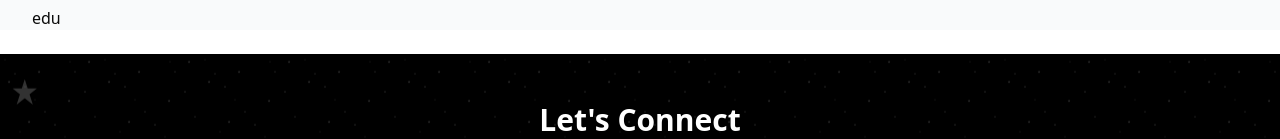
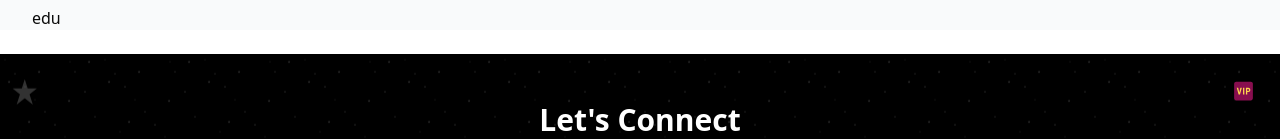
Before and after one commit to Marg0n/next-level-portfolio, a Next.js app: page / in a window 1280 px wide. Shown: the part 2027-2166 px from the top of the page. Built offline with nearby package versions, Linux system fonts and the light colour scheme.

Commit message:
Add: Added login route in footer for me to my dashboard.

```diff
--- a/src/components/shared/footer/Footer.tsx
+++ b/src/components/shared/footer/Footer.tsx
@@ -1,13 +1,25 @@
-
+"use client"
 
 import { Github, Linkedin, Twitter } from 'lucide-react';
 import './Footer.css'
+import { FcVip } from 'react-icons/fc';
+import { useRouter } from 'next/navigation';
 
 export function Footer() {
+
+  //* Router
+  const router = useRouter();
+
+  const login = () => {
+    router.push('/login');
+  };
+
   return (
     <footer className="relative bg-black text-white py-12 w-full">
+
       {/* Cosmic Background */}
       <div className="absolute inset-0 bg-gradient-to-t from-black via-transparent to-transparent opacity-50"></div>
+
       {/* Animated Stars */}
       <div className="absolute inset-0 bg-stars bg-cover bg-fixed opacity-40"></div>
       <div className="container mx-auto px-6 z-10">
@@ -32,6 +44,11 @@ export function Footer() {
           </div>
         </div>
       </div>
+
+      <button onClick={login} className="absolute top-4 right-4 bg-transparent text-white px-2 py-2 rounded-full hover:bg-gray-500 transition">
+        <FcVip size={25}/>
+      </button>
+
     </footer>
   );
 }
```
